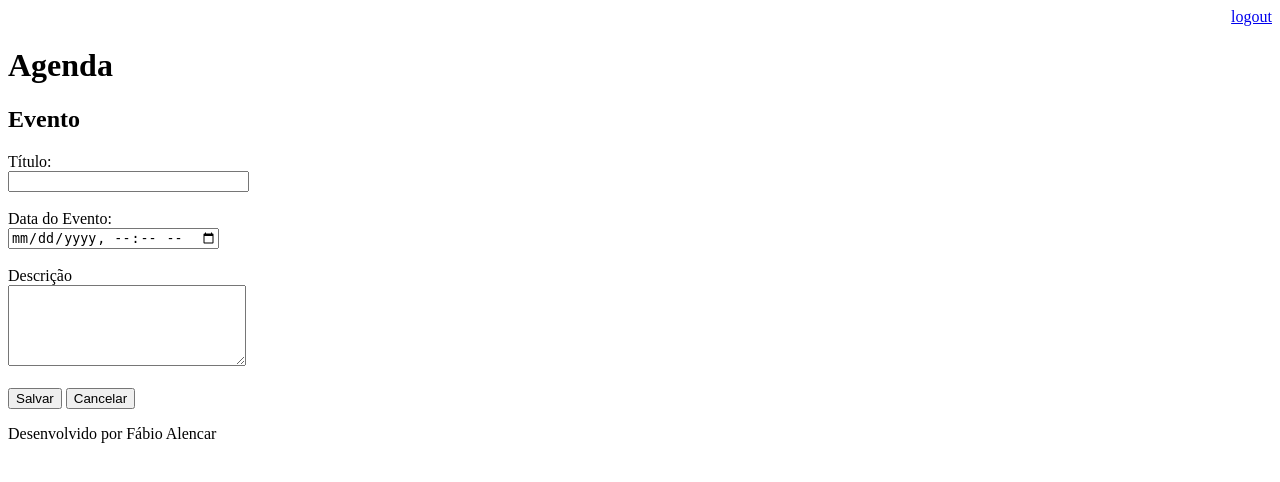
After one commit to falencarlima/agenda, a Django app: page /agenda/evento/ in a window 1280 px wide. The commit adds this page. Shown: the top 482 px of the page. Run offline with Django 3.2, Linux system fonts and the light colour scheme; a user stored in the database is signed in.

Commit message:
Incluído template para inserção de eventos da agenda. Incluído o gitignore para ignorar os arquivos compilados.

```diff
--- a/agenda/urls.py
+++ b/agenda/urls.py
@@ -21,6 +21,8 @@ from core import views
 urlpatterns = [
     path('admin/', admin.site.urls),
     path('agenda/', views.lista_eventos),
+    path('agenda/evento/', views.evento),
+    path('agenda/evento/submit', views.submit_evento),
     path('', RedirectView.as_view(url='/agenda/')),
     path('login/', views.login_user),
     path('login/submit', views.submit_login),
--- a/core/views.py
+++ b/core/views.py
@@ -33,3 +33,17 @@ def lista_eventos(request):
     evento = Evento.objects.filter(usuario=usuario)
     dados = {'eventos':evento}
     return render(request, 'agenda.html', dados)
+
+@login_required(login_url='/login/')
+def evento(request):
+    return render(request, 'evento.html')
+
+def submit_evento(request):
+    if request.POST:
+        titulo = request.POST.get('titulo')
+        data_evento = request.POST.get('data_evento')
+        descricao = request.POST.get('descricao')
+        usuario = request.user
+        Evento.objects.create(titulo=titulo, data_evento=data_evento, descricao=descricao, usuario=usuario)
+
+    return redirect('/')
--- /dev/null
+++ b/templates/evento.html
@@ -0,0 +1,26 @@
+{% extends "model-page.html" %}
+
+{% block content %}
+    <h2>Evento</h2>
+    <form action="submit" method="POST"> {% csrf_token %}
+        <label>Título:</label>
+        <br>
+        <input type="text" name="titulo" size="27">
+        <br>
+        <br>
+        <label>Data do Evento:</label>
+        <br>
+        <input type="datetime-local" name="data_evento">
+        <br>
+        <br>
+        <label>Descrição</label>
+        <br>
+        <textarea name="descricao" rows="5" cols="27"></textarea>
+        <br>
+        <br>
+        <button type="submit">Salvar</button>
+        <a href="/">
+            <button type="button">Cancelar</button>
+        </a>
+    </form>
+{% endblock %}
```
Also changed, not shown: templates/agenda.html (+8 -5 lines), db.sqlite3, 1 other file.
